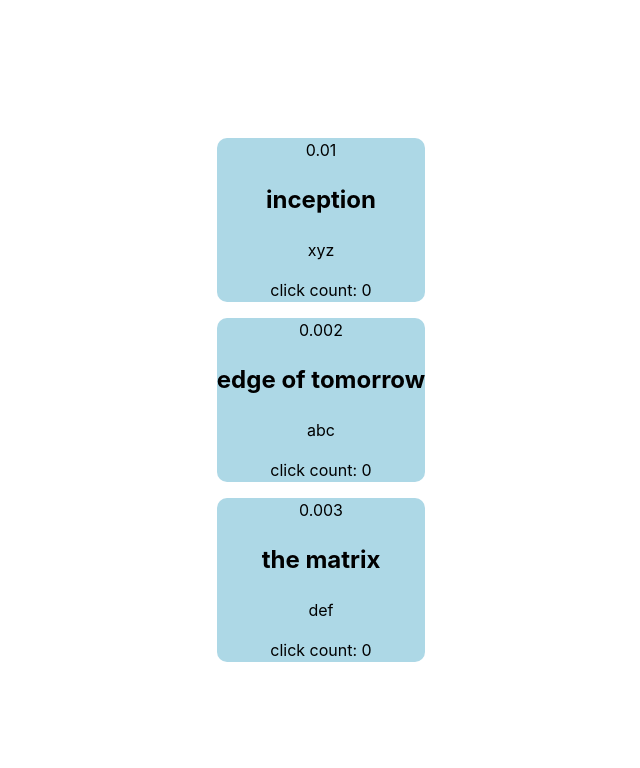
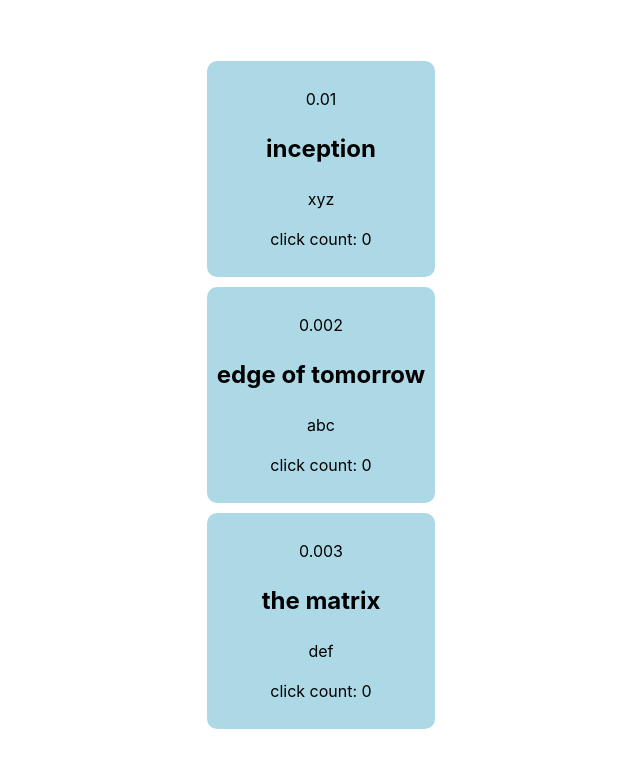
Before and after one commit to hxwillliam/netdb, a React (Vite) app: page / in a window 1280 px wide. Shown: the top 768 px of the page, without its empty margins (319-959 px from the left). Built offline with nearby package versions, Linux system fonts and the light colour scheme.

Commit message:
added api dir

```diff
--- a/src/App.tsx
+++ b/src/App.tsx
@@ -1,31 +1,14 @@
-
+import { getMovies } from './api/movies'
 import './App.css'
 import { MovieCard } from './components/MovieCard'
-import MovieType from './types/MovieType'
 
 function App() {
+  const movieMock = getMovies();
 
-  const movieMock: MovieType[] = [
-    {
-      id: 0.01,
-      title: 'inception',
-      desc: 'xyz'
-    },
-    {
-      id: 0.002,
-      title: 'edge of tomorrow',
-      desc: 'abc'
-    },
-    {
-      id: 0.003,
-      title: 'the matrix',
-      desc: 'def'
-    }
-  ]
   return (
     <>
       {movieMock.map((movie) => {
-          return <MovieCard movie={movie} />
+          return <MovieCard key={movie.id} movie={movie}/>
         })
       }
     </>
--- /dev/null
+++ b/src/api/movies.ts
@@ -0,0 +1,22 @@
+import MovieType from '../types/MovieType';
+
+export const getMovies = (): MovieType[] => {
+    const movieMock: MovieType[] = [
+        {
+          id: 0.01,
+          title: 'inception',
+          desc: 'xyz'
+        },
+        {
+          id: 0.002,
+          title: 'edge of tomorrow',
+          desc: 'abc'
+        },
+        {
+          id: 0.003,
+          title: 'the matrix',
+          desc: 'def'
+        }
+      ]
+    return movieMock;
+}
--- a/src/components/MovieCard.tsx
+++ b/src/components/MovieCard.tsx
@@ -7,6 +7,8 @@
 
 const cardStyle = {
     backgroundColor: 'lightblue',
+    padding: '10px',
+    marginBottom: '10px',
     borderRadius: '10px',
     color: 'black'
 }
```
